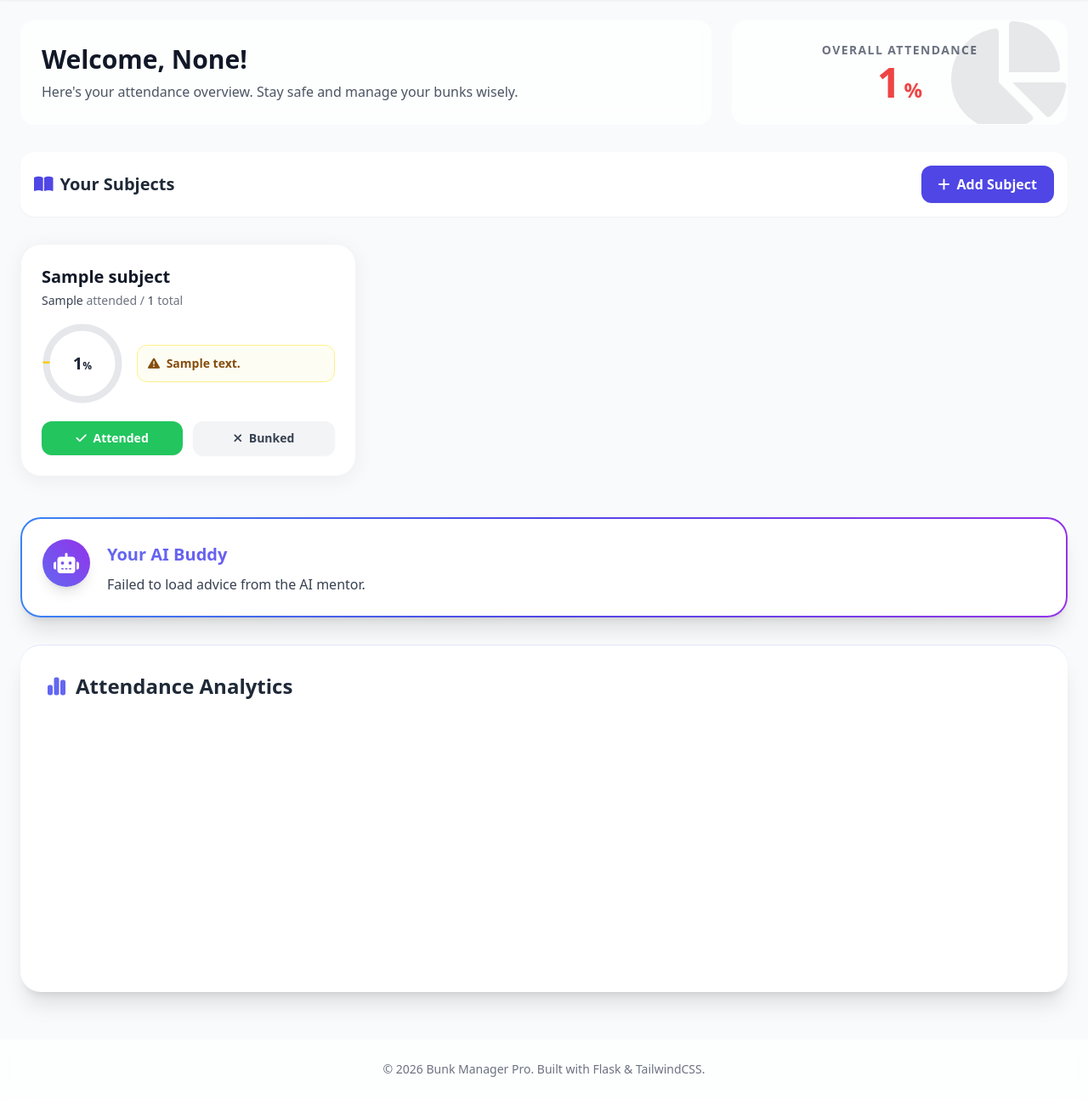
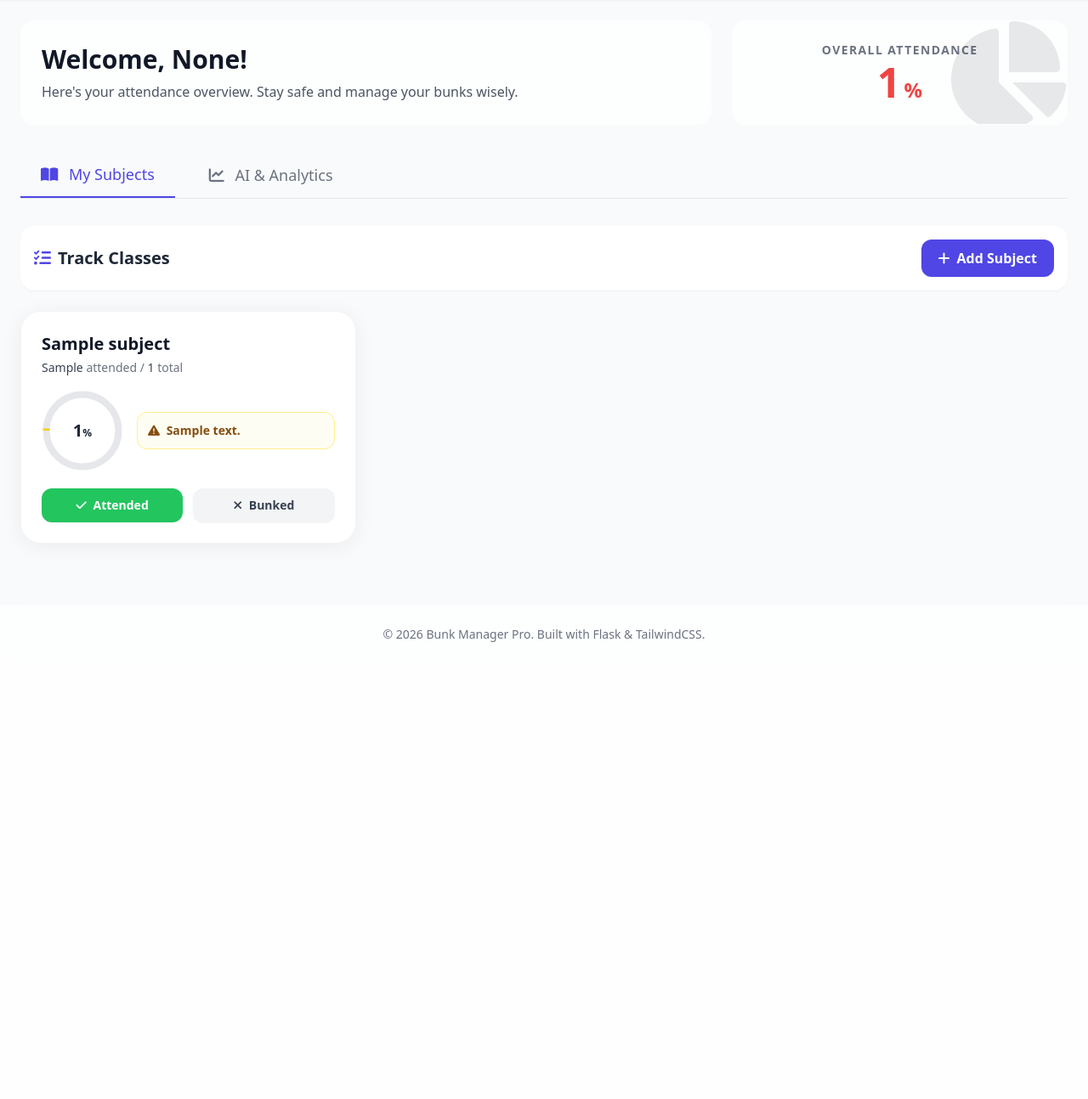
Before and after one commit to gaurav443201/bunk-manager-pro, a Flask app: template templates/dashboard.html in a window 1280 px wide. Shown: the part 74-1368 px from the top of the page at 85% size. After the commit the page ends 830 px from the top, so only its background shows below. Run offline with Flask 3, Linux system fonts and the light colour scheme; the template is opened without the code that fills it: most values are stand-ins (such as "Sample title", 1, 10 or a date in 2020); a map, chart or similar area stays blank; some libraries are stand-ins or nearby versions.

Commit message:
Restructured Dashboard into sleek UI tabs and fixed the massive chart bug.

```diff
--- a/templates/dashboard.html
+++ b/templates/dashboard.html
@@ -2,7 +2,7 @@
 {% block title %}Dashboard - Bunk Manager Pro{% endblock %}
 
 {% block content %}
-<div x-data="{ showAddModal: false, editSubject: null }">
+<div x-data="{ activeTab: 'subjects', showAddModal: false, editSubject: null }">
 
     <!-- Overview Header -->
     <div class="mb-8 grid grid-cols-1 md:grid-cols-3 gap-6">
@@ -25,20 +25,34 @@
         </div>
     </div>
 
-    <!-- Actions & Chart -->
-    <div class="mb-8 flex justify-between items-center bg-white dark:bg-gray-800 p-4 rounded-2xl shadow-sm">
-        <h2 class="text-xl font-bold flex items-center gap-2"><i class="fa-solid fa-book-open text-primary"></i> Your Subjects</h2>
+    <!-- Tabs Navigation -->
+    <div class="flex space-x-4 border-b border-gray-200 dark:border-gray-700 mb-8 overflow-x-auto">
+        <button @click="activeTab = 'subjects'"
+            :class="{'border-b-2 border-primary text-primary dark:text-indigo-400 font-bold': activeTab === 'subjects', 'text-gray-500 dark:text-gray-400 hover:text-gray-700 dark:hover:text-gray-200': activeTab !== 'subjects'}"
+            class="px-6 py-3 font-medium transition-colors text-lg whitespace-nowrap">
+            <i class="fa-solid fa-book-open mr-2"></i> My Subjects
+        </button>
+        <button @click="activeTab = 'analytics'"
+            :class="{'border-b-2 border-purple-500 text-purple-600 dark:text-purple-400 font-bold': activeTab === 'analytics', 'text-gray-500 dark:text-gray-400 hover:text-gray-700 dark:hover:text-gray-200': activeTab !== 'analytics'}"
+            class="px-6 py-3 font-medium transition-colors text-lg whitespace-nowrap">
+            <i class="fa-solid fa-chart-line mr-2"></i> AI & Analytics
+        </button>
+    </div>
+
+    <!-- TAB 1: Subjects -->
+    <div x-show="activeTab === 'subjects'" x-transition:enter="transition-all ease-out duration-300" x-transition:enter-start="opacity-0 transform translate-y-4" x-transition:enter-end="opacity-100 transform translate-y-0">
+
+        <div class="mb-6 flex justify-between items-center bg-white dark:bg-gray-800 p-4 rounded-2xl shadow-sm">
+            <h2 class="text-xl font-bold flex items-center gap-2"><i class="fa-solid fa-list-check text-primary"></i> Track Classes</h2>
             <button @click="showAddModal = true" class="bg-primary hover:bg-indigo-600 text-white px-5 py-2.5 rounded-xl font-semibold shadow-sm transition-all transform hover:scale-105 flex items-center gap-2">
                 <i class="fa-solid fa-plus"></i> Add Subject
             </button>
         </div>
 
         {% if subjects %}
-    <!-- Subject Cards Grid -->
         <div class="grid grid-cols-1 md:grid-cols-2 lg:grid-cols-3 gap-6 mb-12">
             {% for subject in subjects %}
             <div class="bg-white dark:bg-gray-800 rounded-3xl p-6 shadow-[0_4px_24px_rgb(0,0,0,0.06)] border border-gray-100 dark:border-gray-700 hover:shadow-lg transition-all duration-300 relative overflow-hidden group">
-
                 <!-- Context Menu (Edit/Delete) -->
                 <div class="absolute top-4 right-4 flex gap-2 opacity-0 group-hover:opacity-100 transition-opacity">
                     <button @click="editSubject = {{ subject }}" class="w-8 h-8 rounded-full bg-blue-100 text-blue-600 flex justify-center items-center hover:bg-blue-200 transition-colors">
@@ -63,14 +77,8 @@
                 <div class="flex items-center gap-4 mb-5">
                     <div class="relative w-24 h-24 flex-shrink-0">
                         <svg class="w-full h-full transform -rotate-90" viewBox="0 0 36 36">
-                        <!-- Background Circle -->
                             <path class="text-gray-200 dark:text-gray-700" d="M18 2.0845 a 15.9155 15.9155 0 0 1 0 31.831 a 15.9155 15.9155 0 0 1 0 -31.831" fill="none" stroke="currentColor" stroke-width="3"></path>
-                        <!-- Progress Circle -->
-                        <path class="
-                            {% if subject.status == 'green' %} text-green-500
-                            {% elif subject.status == 'yellow' %} text-yellow-400
-                            {% elif subject.status == 'red' %} text-red-500
-                            {% else %} text-gray-400 {% endif %}"
+                            <path class="{% if subject.status == 'green' %} text-green-500 {% elif subject.status == 'yellow' %} text-yellow-400 {% elif subject.status == 'red' %} text-red-500 {% else %} text-gray-400 {% endif %}"
                                 stroke-dasharray="{{ subject.attendance_percent }}, 100"
                                 d="M18 2.0845 a 15.9155 15.9155 0 0 1 0 31.831 a 15.9155 15.9155 0 0 1 0 -31.831" fill="none" stroke="currentColor" stroke-width="3"></path>
                         </svg>
@@ -80,12 +88,7 @@
                     </div>
 
                     <div class="flex-grow">
-                    <div class="p-3 rounded-xl border
-                        {% if subject.status == 'green' %} bg-green-50/50 border-green-200 dark:bg-green-900/20 dark:border-green-800 text-green-800 dark:text-green-300
-                        {% elif subject.status == 'yellow' %} bg-yellow-50/50 border-yellow-200 dark:bg-yellow-900/20 dark:border-yellow-800 text-yellow-800 dark:text-yellow-300
-                        {% elif subject.status == 'red' %} bg-red-50/50 border-red-200 dark:bg-red-900/20 dark:border-red-800 text-red-800 dark:text-red-300
-                        {% else %} bg-gray-50/50 border-gray-200 dark:bg-gray-800 dark:border-gray-700 text-gray-600 dark:text-gray-400
-                        {% endif %}">
+                        <div class="p-3 rounded-xl border {% if subject.status == 'green' %} bg-green-50/50 border-green-200 dark:bg-green-900/20 dark:border-green-800 text-green-800 dark:text-green-300 {% elif subject.status == 'yellow' %} bg-yellow-50/50 border-yellow-200 dark:bg-yellow-900/20 dark:border-yellow-800 text-yellow-800 dark:text-yellow-300 {% elif subject.status == 'red' %} bg-red-50/50 border-red-200 dark:bg-red-900/20 dark:border-red-800 text-red-800 dark:text-red-300 {% else %} bg-gray-50/50 border-gray-200 dark:bg-gray-800 dark:border-gray-700 text-gray-600 dark:text-gray-400 {% endif %}">
                             <p class="text-sm font-semibold leading-tight">
                                 {% if subject.status == 'green' %}<i class="fa-solid fa-face-smile mr-1"></i>{% endif %}
                                 {% if subject.status == 'yellow' %}<i class="fa-solid fa-triangle-exclamation mr-1"></i>{% endif %}
@@ -99,42 +102,54 @@
                 <!-- Quick Actions -->
                 <div class="grid grid-cols-2 gap-3 mt-auto">
                     <form action="{{ url_for('quick_action', subject_id=subject.subject_id, action='attend') }}" method="POST">
-                    <button type="submit" class="w-full py-2.5 rounded-xl text-sm font-bold text-white bg-green-500 hover:bg-green-600 transition-colors shadow-sm focus:ring-4 focus:ring-green-100 dark:focus:ring-green-900">
-                        <i class="fa-solid fa-check mr-1"></i> Attended
-                    </button>
+                        <button type="submit" class="w-full py-2.5 rounded-xl text-sm font-bold text-white bg-green-500 hover:bg-green-600 transition-colors shadow-sm focus:ring-4 focus:ring-green-100 dark:focus:ring-green-900"><i class="fa-solid fa-check mr-1"></i> Attended</button>
                     </form>
                     <form action="{{ url_for('quick_action', subject_id=subject.subject_id, action='bunk') }}" method="POST">
-                    <button type="submit" class="w-full py-2.5 rounded-xl text-sm font-bold text-gray-700 dark:text-white bg-gray-100 hover:bg-gray-200 dark:bg-gray-700 dark:hover:bg-gray-600 transition-colors shadow-sm focus:ring-4 focus:ring-gray-200 dark:focus:ring-gray-700">
-                        <i class="fa-solid fa-xmark mr-1"></i> Bunked
-                    </button>
+                        <button type="submit" class="w-full py-2.5 rounded-xl text-sm font-bold text-gray-700 dark:text-white bg-gray-100 hover:bg-gray-200 dark:bg-gray-700 dark:hover:bg-gray-600 transition-colors shadow-sm focus:ring-4 focus:ring-gray-200 dark:focus:ring-gray-700"><i class="fa-solid fa-xmark mr-1"></i> Bunked</button>
                     </form>
                 </div>
             </div>
             {% endfor %}
         </div>
+        {% else %}
+        <div class="bg-white dark:bg-gray-800 rounded-3xl p-12 text-center shadow-sm border border-gray-100 dark:border-gray-700 mb-12">
+            <div class="w-24 h-24 bg-gray-100 dark:bg-gray-700 rounded-full flex items-center justify-center mx-auto mb-6">
+                <i class="fa-solid fa-folder-open text-4xl text-gray-400"></i>
+            </div>
+            <h3 class="text-2xl font-bold text-gray-900 dark:text-white mb-2">No subjects yet</h3>
+            <p class="text-gray-500 dark:text-gray-400 max-w-md mx-auto mb-8">You haven't added any subjects to track. Add your first subject to start managing your attendance and planning your bunks!</p>
+            <button @click="showAddModal = true" class="bg-primary hover:bg-indigo-600 text-white px-8 py-3 rounded-xl font-bold shadow-lg transition-transform transform hover:-translate-y-1">
+                <i class="fa-solid fa-plus mr-2"></i> Add First Subject
+            </button>
+        </div>
+        {% endif %}
+    </div>
+
+    <!-- TAB 2: AI & Analytics -->
+    <div x-show="activeTab === 'analytics'" style="display: none;" x-transition:enter="transition-all ease-out duration-300" x-transition:enter-start="opacity-0 transform translate-y-4" x-transition:enter-end="opacity-100 transform translate-y-0">
 
         <!-- AI Suggestion Section -->
-    <div class="mb-8" x-data="{ suggestion: 'Consulting the AI brain...', loaded: false }" x-init="
+        <div class="mb-10" x-data="{ suggestion: 'Consulting the AI brain...', loaded: false }" x-init="
             fetch('/api/chatgpt_suggestion')
                 .then(res => res.json())
                 .then(data => { suggestion = data.suggestion; loaded = true; })
                 .catch(err => { suggestion = 'Failed to load advice from the AI mentor.'; loaded = true; })
         ">
-        <div class="bg-gradient-to-r from-blue-500 via-indigo-600 to-purple-600 p-[2px] rounded-3xl shadow-xl transform transition-transform duration-500 hover:scale-[1.01]">
-            <div class="bg-white dark:bg-gray-900 rounded-[22px] p-6 h-full w-full flex items-start gap-5 text-left">
-                <div class="flex-shrink-0 w-14 h-14 bg-gradient-to-tr from-indigo-500 to-purple-600 rounded-full flex items-center justify-center text-white shadow-lg" :class="loaded ? 'animate-none' : 'animate-pulse'">
-                    <i class="fa-solid fa-robot text-2xl"></i>
+            <div class="bg-gradient-to-r from-blue-500 via-indigo-600 to-purple-600 p-[3px] rounded-3xl shadow-2xl transform transition-all duration-500 hover:shadow-indigo-500/50">
+                <div class="bg-white dark:bg-gray-900 rounded-[21px] p-8 h-full w-full flex items-start gap-6 text-left">
+                    <div class="flex-shrink-0 w-16 h-16 bg-gradient-to-tr from-indigo-500 to-purple-600 rounded-full flex items-center justify-center text-white shadow-lg" :class="loaded ? 'animate-none' : 'animate-bounce'">
+                        <i class="fa-solid fa-robot text-3xl"></i>
                     </div>
-                <div class="flex-grow pt-1">
-                    <h3 class="font-extrabold text-xl text-transparent bg-clip-text bg-gradient-to-r from-indigo-500 to-purple-600 mb-2">Your AI Buddy</h3>
-                    <p class="text-gray-700 dark:text-gray-300 font-medium leading-relaxed text-md" x-text="suggestion"></p>
+                    <div class="flex-grow pt-2">
+                        <h3 class="font-extrabold text-2xl text-transparent bg-clip-text bg-gradient-to-r from-indigo-500 to-purple-600 mb-3">Your AI Buddy</h3>
+                        <p class="text-gray-700 dark:text-gray-300 font-medium leading-relaxed text-lg" x-text="suggestion"></p>
                     </div>
                 </div>
             </div>
         </div>
 
         <!-- Chart Section -->
-    <div class="bg-white dark:bg-gray-800 p-8 rounded-3xl shadow-xl border-t border-indigo-100 dark:border-gray-700 mb-8 transform transition-transform hover:shadow-2xl" x-data="{ loaded: false }" x-init="
+        <div class="bg-white dark:bg-gray-800 p-8 rounded-3xl shadow-xl border border-gray-100 dark:border-gray-700 mb-8" x-data="{ loaded: false }" x-init="
             fetch('/api/chart_data').then(res=>res.json()).then(data=>{
                 new Chart(document.getElementById('attendanceChart'), {
                     type: 'bar',
@@ -145,7 +160,8 @@
                             data: data.data,
                             backgroundColor: data.data.map(val => val > 75 ? 'rgba(34, 197, 94, 0.85)' : (val == 75 ? 'rgba(234, 179, 8, 0.85)' : 'rgba(239, 68, 68, 0.85)')),
                             borderRadius: 12,
-                        borderSkipped: false
+                            borderSkipped: false,
+                            maxBarThickness: 60
                         }]
                     },
                     options: {
@@ -169,24 +185,12 @@
                 loaded = true;
             });
         ">
-        <h3 class="text-2xl font-extrabold mb-6 flex items-center gap-3 text-gray-800 dark:text-gray-100"><i class="fa-solid fa-chart-simple text-indigo-500"></i> Attendance Analytics</h3>
-        <div class="h-72">
+            <h3 class="text-2xl font-extrabold mb-8 flex items-center gap-3 text-gray-800 dark:text-gray-100"><i class="fa-solid fa-chart-simple text-purple-500"></i> Attendance Analytics</h3>
+            <div class="h-80">
                 <canvas id="attendanceChart"></canvas>
             </div>
         </div>
-
-    {% else %}
-    <div class="bg-white dark:bg-gray-800 rounded-3xl p-12 text-center shadow-sm border border-gray-100 dark:border-gray-700">
-        <div class="w-24 h-24 bg-gray-100 dark:bg-gray-700 rounded-full flex items-center justify-center mx-auto mb-6">
-            <i class="fa-solid fa-folder-open text-4xl text-gray-400"></i>
     </div>
-        <h3 class="text-2xl font-bold text-gray-900 dark:text-white mb-2">No subjects yet</h3>
-        <p class="text-gray-500 dark:text-gray-400 max-w-md mx-auto mb-8">You haven't added any subjects to track. Add your first subject to start managing your attendance and planning your bunks!</p>
-        <button @click="showAddModal = true" class="bg-primary hover:bg-indigo-600 text-white px-8 py-3 rounded-xl font-bold shadow-lg transition-transform transform hover:-translate-y-1">
-            <i class="fa-solid fa-plus mr-2"></i> Add First Subject
-        </button>
-    </div>
-    {% endif %}
 
     <!-- Add Subject Modal -->
     <div x-show="showAddModal" style="display: none;" class="fixed inset-0 z-50 overflow-y-auto" aria-labelledby="modal-title" role="dialog" aria-modal="true">
@@ -234,7 +238,7 @@
                     <h3 class="text-xl font-bold text-gray-900 dark:text-white" id="edit-modal-title">Edit Subject</h3>
                     <button @click="editSubject = null" class="text-gray-400 hover:text-gray-600 dark:hover:text-gray-200"><i class="fa-solid fa-xmark text-xl"></i></button>
                 </div>
-                <!-- Dynamic form action updated by Alpine -->
+                <!-- Dynamic form action -->
                 <form :action="'/subject/edit/' + editSubject?.subject_id" method="POST">
                     <div class="p-6 space-y-4">
                         <div>
```
Lines whose indentation alone changed are shown as unchanged.
